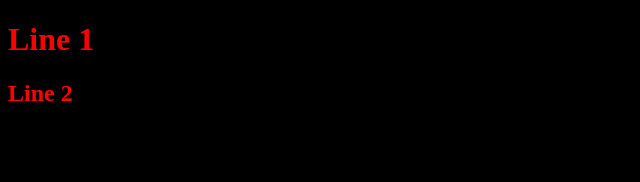
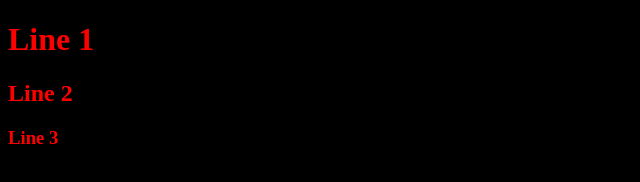
Before and after one commit to Jahangirruet/git9, a plain HTML site: page index.html in a window 1280 px wide. Shown: the full height of the page, 0-640 px from the left. Drawn offline with Linux system fonts and the light colour scheme.

Commit message:
version 1.2

```diff
--- a/index.html
+++ b/index.html
@@ -9,5 +9,6 @@
 <body>
     <h1>Line 1</h1>
     <h2>Line 2</h2>
+    <h3>Line 3</h3>
 </body>
 </html>
```
